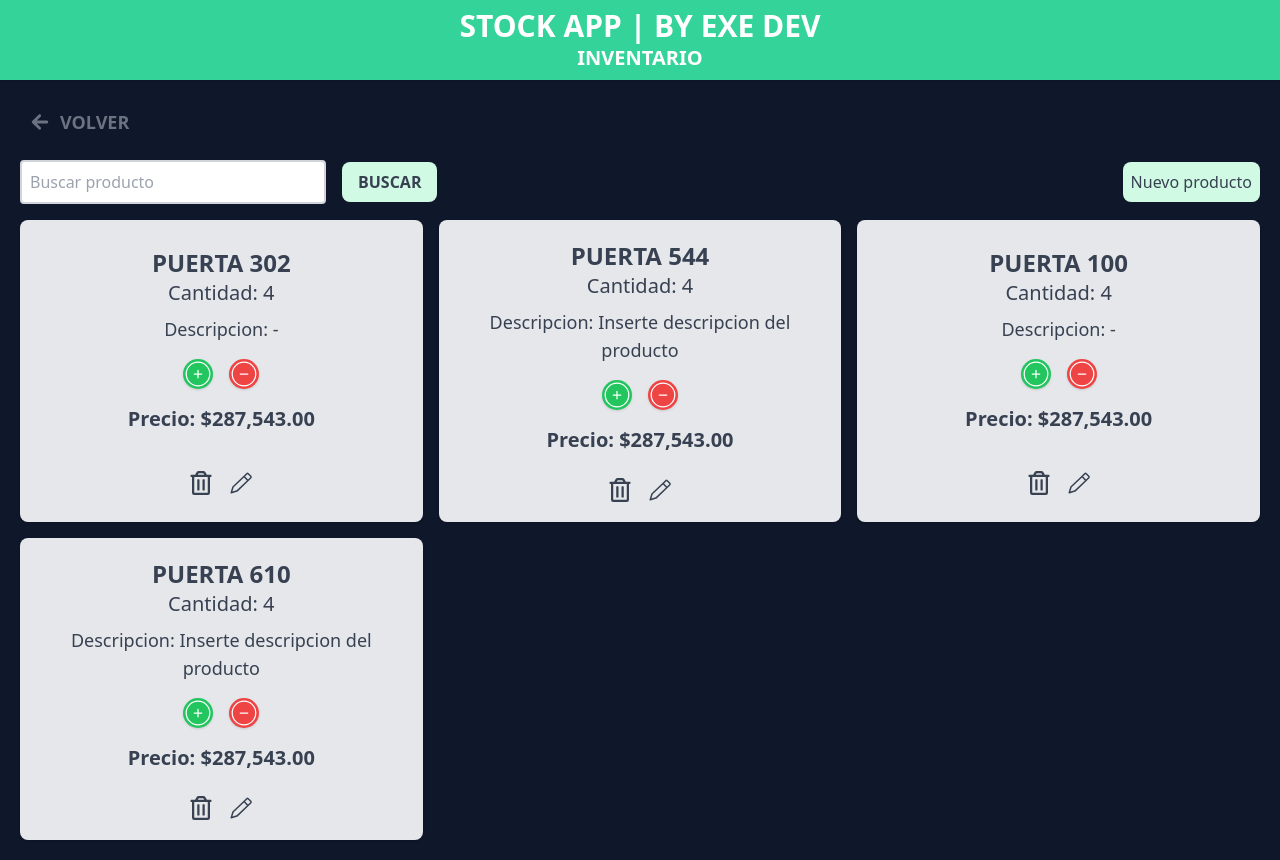
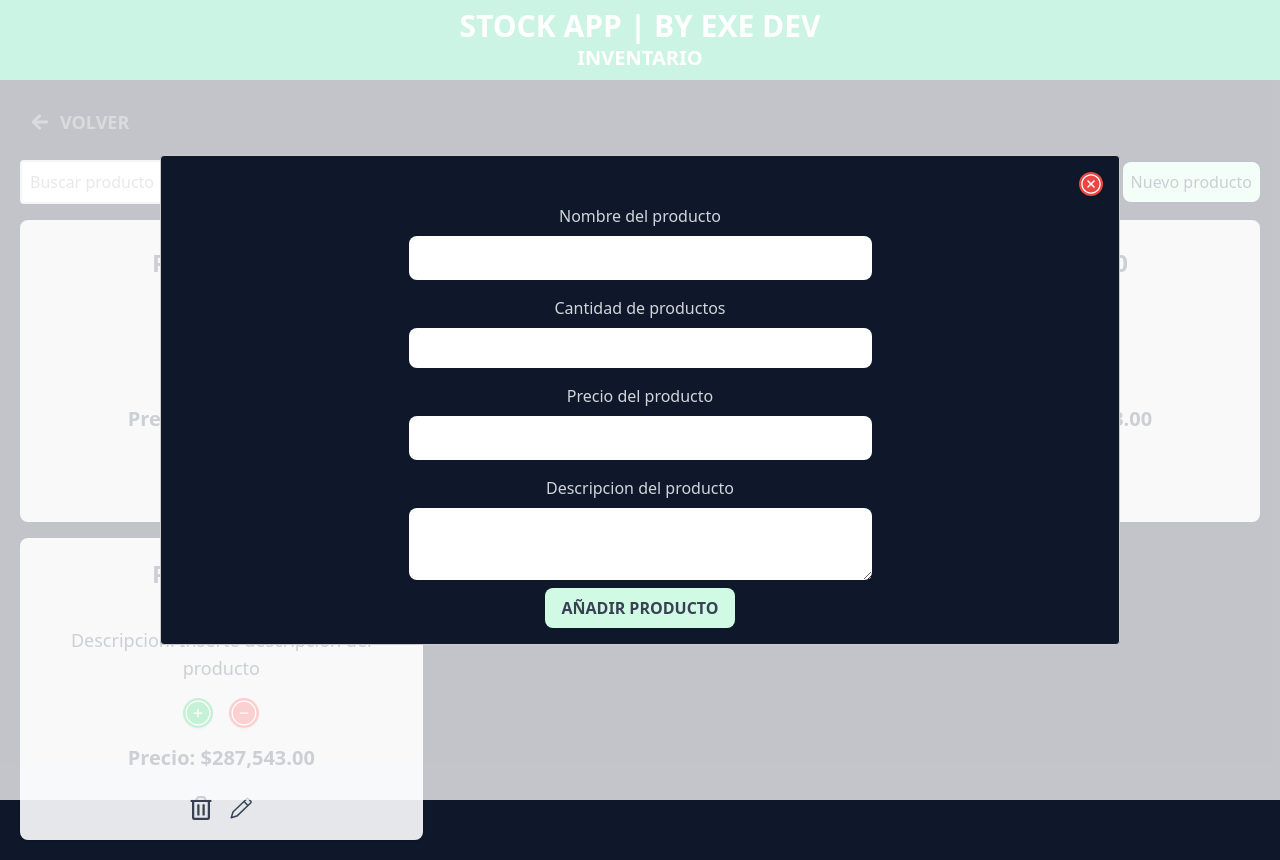
Before and after one commit to exe-quiel-dev/control_negocio_app, a React (Vite) app: page /inventario in a window 1280 px wide. Both pictures are taken after a click on the button "Nuevo producto". Built offline with nearby package versions, Linux system fonts and the light colour scheme.

Commit message:
Creando funcionalidades nuevo producto

```diff
--- /dev/null
+++ b/src/components/FormularioNuevoProducto.jsx
@@ -0,0 +1,77 @@
+import { IoIosCloseCircleOutline } from "react-icons/io";
+
+// HOOKS
+import useInventario from "../hooks/useInventario";
+import { useState } from "react";
+
+const FormularioNuevoProducto = () => {
+  const [nombre, setNombre] = useState('');
+  const [cantidad, setCantidad] = useState('');
+  const [precio, setPrecio] = useState('');
+  const [descripcion, setDescripcion] = useState('');
+
+
+  const { handleSubmitNuevoProd, handleChangeModal, setProducto } = useInventario();
+
+  return (
+    <>
+      <div className="flex items-center justify-end">
+        <IoIosCloseCircleOutline
+          className="bg-red-500 text-white rounded-full shadow hover:bg-red-700 text-2xl text-center cursor-pointer"
+          onClick={() => { handleChangeModal() }}
+        />
+      </div>
+      <form
+        className="flex flex-col items-center gap-2"
+        onSubmit={e => {
+          handleSubmitNuevoProd(e)
+          setProducto({ nombre, cantidad, precio, descripcion })
+        }}
+      >
+        <label htmlFor="nombre_producto" className="text-gray-300 pt-2 text-start">Nombre del producto</label>
+        <input
+          type="text"
+          id="nombre_producto"
+          name="nombre_producto"
+          className="text-lg p-2 outline-none rounded-lg w-full md:w-1/2"
+          onChange={e => { setNombre(e.target.value) }}
+        />
+
+        <label htmlFor="cantidad" className="text-gray-300 w-full-md:4 pt-2 text-start">Cantidad de productos</label>
+        <input
+          type="number"
+          id="cantidad"
+          name="cantidad"
+          className="text w-full-md:lg p-2 outline-none rounded-lg w-full md:w-1/2"
+          onChange={e => { setCantidad(e.target.value) }}
+        />
+
+        <label htmlFor="precio" className="text-gray-300 pt-2 text-start">Precio del producto</label>
+        <input
+          type="number"
+          id="precio"
+          name="precio"
+          className="text-lg p-2 outline-none rounded-lg w-full md:w-1/2"
+          onChange={e => { setPrecio(e.target.value) }}
+        />
+
+        <label htmlFor="descripcion" className="text-gray-300 pt-2 text-start">Descripcion del producto</label>
+        <textarea
+          id="descripcion"
+          name="descripcion"
+          className="text-lg p-2 outline-none rounded-lg w-full md:w-1/2"
+          maxLength={100}
+          onChange={e => { setDescripcion(e.target.value) }}
+        ></textarea>
+
+        <input
+          type="submit"
+          value='Añadir producto'
+          className='uppercase p-2 font-bold bg-emerald-100 rounded-lg px-4 hover:shadow hover:bg-emerald-300 cursor-pointer text-gray-700'
+        />
+      </form>
+    </>
+  )
+}
+
+export default FormularioNuevoProducto
--- a/src/components/Layout.jsx
+++ b/src/components/Layout.jsx
@@ -1,31 +1,58 @@
 import { Outlet, useLocation } from "react-router-dom"
+// HOOKS
+import useInventario from "../hooks/useInventario";
+// COMPONENTS
+import Modal from "react-modal";
+import FormularioNuevoProducto from "./FormularioNuevoProducto";
 
 
 const Layout = () => {
+  const {modal} = useInventario();
   let location = useLocation();
 
   const eliminarSlash = () => {
     let path = location.pathname;
-    if(location.pathname === '/') {
+    if (location.pathname === '/') {
       return 'Inicio'
     } else {
       path = path[0] == '/' ? path.substring(1) : path;
       return path
     }
-
-
   }
   eliminarSlash()
+
+  const customStyles = {
+    content: {
+      top: '50%',
+      left: '50%',
+      right: 'auto',
+      bottom: 'auto',
+      marginRight: '-50%',
+      transform: 'translate(-50%, -50%)',
+      backgroundColor: 'rgb(15 ,23 ,42)',
+      width: '75%',
+      padding: '16px'
+    },
+  };
+  Modal.setAppElement('#root');
+
   return (
-    <div>
-      <header>
-        <nav className="p-2 bg-emerald-400 text-white shadow">
-          <h1 className="font-black text-3xl text-center">STOCK APP | BY EXE DEV</h1>
-          <h2 className="text-xl uppercase font-semibold text-center">{eliminarSlash()}</h2>
-        </nav>
-      </header>
+    <>
+      <nav className="p-2 bg-emerald-400 text-white shadow">
+        <h1 className="font-black text-3xl text-center">STOCK APP | BY EXE DEV</h1>
+        <h2 className="text-xl uppercase font-semibold text-center">{eliminarSlash()}</h2>
+      </nav>
       <Outlet />
-    </div>
+
+    {modal && (
+      <Modal
+        isOpen={modal}
+        style={customStyles}
+      >
+        <FormularioNuevoProducto />
+      </Modal>
+    )}
+    </>
   )
 }
 
--- a/src/components/ProductoInventario.jsx
+++ b/src/components/ProductoInventario.jsx
@@ -21,8 +21,8 @@ const ProductoInventario = ({ producto }) => {
         <p className="text-xl">Cantidad: {cantidad}</p>
         <p className="text-lg py-2">Descripcion: {info || '-'}</p>
         <div className="flex gap-4 justify-center py-2">
-          <button className="bg-green-500 text-white rounded-full shadow hover:bg-green-700"><CiCirclePlus className="text-3xl" /></button>
-          <button className="bg-red-500 text-white rounded-full shadow hover:bg-red-700"><CiCircleMinus className="text-3xl" /></button>
+          <button className="bg-green-500 text-white rounded-full shadow hover:bg-green-700 cursor-pointer"><CiCirclePlus className="text-3xl" /></button>
+          <button className="bg-red-500 text-white rounded-full shadow hover:bg-red-700 cursor-pointer"><CiCircleMinus className="text-3xl" /></button>
         </div>
         <p className="text-xl py-2 font-bold">Precio: {formatearDinero(precio)}</p>
       </div>
--- a/src/context/InventarioProvider.jsx
+++ b/src/context/InventarioProvider.jsx
@@ -8,19 +8,33 @@ const InventarioContext = createContext();
 
 const InventarioProvider = ({children}) => {
   const [modal, setModal] = useState(false);
+  const [producto, setProducto] = useState({});
+  const [productos, setProductos] = useState([]);
 
 
+console.log(producto)
   const handleSubmit = e => {
     e.preventDefault()
     console.log('enviando info')
+  }
+
+  const handleChangeModal = () => {
+    setModal(!modal)
+  }
+
+  const handleSubmitNuevoProd = e => {
+    e.preventDefault()
+    setProductos([...productos, producto])
   }
 
   return(
     <InventarioContext.Provider
       value={{
         modal,
-        setModal,
-        handleSubmit
+        handleChangeModal,
+        handleSubmit,
+        handleSubmitNuevoProd,
+        setProducto
       }}
     >
       {children}
--- a/src/pages/Inventario.jsx
+++ b/src/pages/Inventario.jsx
@@ -13,7 +13,7 @@ import { IoMdArrowRoundBack } from "react-icons/io";
 const Inventario = () => {
   const [selected, setSelected] = useState(false);
 
-  const {modal, setModal, handleSubmit} = useInventario();
+  const { handleChangeModal, handleSubmit } = useInventario();
 
   return (
     <main className="flex flex-col items-center justify-center container mx-auto gap-4 p-5">
@@ -31,12 +31,12 @@ const Inventario = () => {
       <div id='contenedor_form' className='container mx-auto flex flex-col md:flex-row justify-around items-center gap-4'>
         <form
           className='w-full flex justify-around md:inline'
-          onSubmit={e => {handleSubmit(e)}}
+          onSubmit={e => { handleSubmit(e) }}
         >
           <input
             type='search'
             placeholder='Buscar producto'
-            className='text-gray-700 w-full md:w-1/2 lg:w-1/2 p-2 border-2 border-gray-300 rounded outline-none me-4'
+            className={`text-gray-700 w-full md:w-1/2 lg:w-1/2 p-2 border-2 rounded outline-none me-4 ${selected ? 'border-emerald-300' : 'border-gray-300'}`}
             onFocus={() => { setSelected(true) }}
             onBlur={() => { setSelected(false) }}
           />
@@ -49,7 +49,7 @@ const Inventario = () => {
         <div id='boton_agregar' className='w-full flex justify-center md:justify-end'>
           <button
             className='text-gray-700 bg-emerald-100 hover:bg-emerald-300 cursor-pointer hover:shadow p-2 rounded-lg'
-            onClick={() => {setModal(!modal)}}
+            onClick={() => { handleChangeModal() }}
           >Nuevo producto</button>
         </div>
       </div>
```
